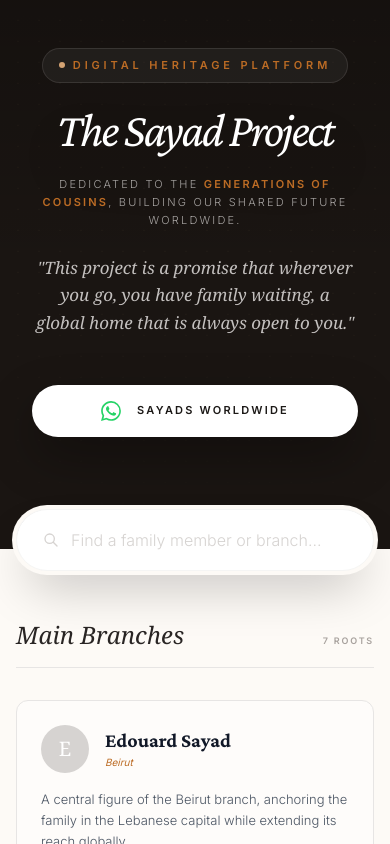
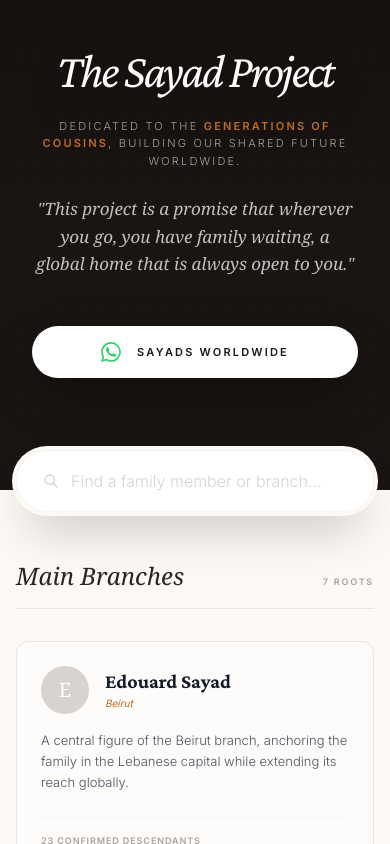
Before and after one commit to theosayad/sayad-project, a React (Vite) app: page / in a window 390 px wide. Shown: the top 844 px of the page. Built offline with nearby package versions, Linux system fonts and the light colour scheme.

Commit message:
Hide hero badge on mobile

```diff
--- a/App.tsx
+++ b/App.tsx
@@ -212,7 +212,7 @@ const App: React.FC = () => {
         </div>
 
         <div className="max-w-4xl mx-auto text-center relative z-10 px-4 -translate-y-8 sm:-translate-y-10 md:-translate-y-16">
-          <span className="inline-flex items-center gap-2 px-4 py-2 rounded-full bg-white/5 border border-white/10 text-aleppo text-[11px] sm:text-xs md:text-sm font-bold uppercase tracking-[0.35em] sm:tracking-[0.45em] mb-6 sm:mb-8 animate-fade-in opacity-0 [animation-delay:200ms] [animation-fill-mode:forwards]">
+          <span className="hidden sm:inline-flex items-center gap-2 px-4 py-2 rounded-full bg-white/5 border border-white/10 text-aleppo text-[11px] sm:text-xs md:text-sm font-bold uppercase tracking-[0.35em] sm:tracking-[0.45em] mb-6 sm:mb-8 animate-fade-in opacity-0 [animation-delay:200ms] [animation-fill-mode:forwards]">
             <span className="w-1.5 h-1.5 bg-aleppo rounded-full"></span>
             Digital Heritage Platform
           </span>
```
